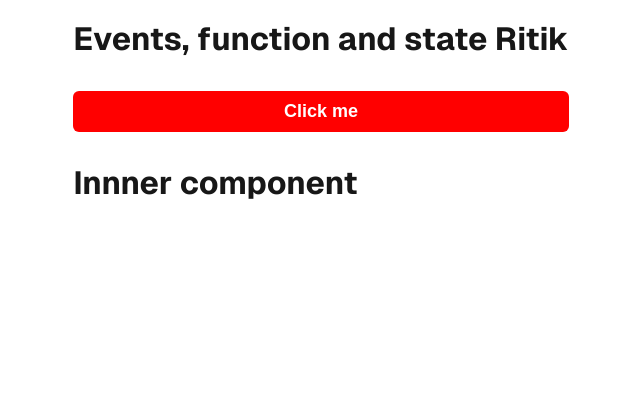
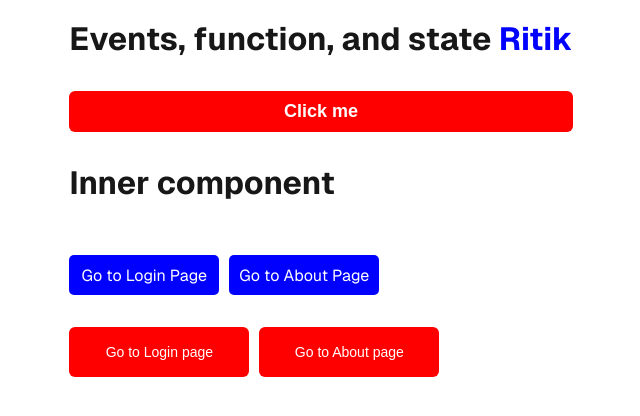
Before and after one commit to ritikmaurya4747/nextjs-blog, a Next.js app: page / in a window 1280 px wide. Shown: the top 416 px of the page, without its empty margins (319-959 px from the left). Built offline with nearby package versions, Linux system fonts and the light colour scheme.

Commit message:
Navigate or link to the specified page

```diff
--- a/package.json
+++ b/package.json
@@ -9,9 +9,9 @@
     "lint": "next lint"
   },
   "dependencies": {
-    "react": "19.0.0-rc-69d4b800-20241021",
-    "react-dom": "19.0.0-rc-69d4b800-20241021",
-    "next": "15.0.1"
+    "next": "^15.0.1",
+    "react": "^18.3.1",
+    "react-dom": "^18.3.1"
   },
   "devDependencies": {
     "eslint": "^8",
--- a/src/app/page.js
+++ b/src/app/page.js
@@ -1,23 +1,47 @@
-'use client'
+'use client';
 import { useState } from "react";
 import styles from "./page.module.css";
+import Link from "next/link";
+import { useRouter } from "next/navigation"; // Import from next/navigation
+
 export default function Home() {
-  const [name, setName] = useState("Ritik")
+  const router = useRouter(); // Correctly initialize useRouter
+  const [name, setName] = useState("Ritik");
+
   const apple = () => {
-    setName("Pradeep")
+    setName("Pradeep");
+  };
+
+  const InnerCompo = () => {
+    return <h1>Inner component</h1>;
+  };
+  const navigate = (name) => {
+    router.push(name)
   }
-  const InnerCompo= () => {
-    return (
-      <h1>Innner component</h1>
-    )
-  }
+
   return (
     <div className={styles.page}>
       <main className={styles.main}>
-        <h1>Events, function and state {name}</h1>
-        <button className={styles.btn} onClick={()=>apple("Fruit")}>Click me</button>
+        <h1>
+          Events, function, and state{" "}
+          <span className={styles.text}>{name}</span>
+        </h1>
+        <button className={styles.btn} onClick={apple}>
+          Click me
+        </button>
         <InnerCompo />
-        {/* {InnerCompo()} */}
+        <div className={styles.div_btn}>
+          <Link href="/login" className={styles.link}>
+            Go to Login Page
+          </Link>
+          <Link href="/about" className={styles.link}>
+            Go to About Page
+          </Link>
+        </div>
+        <div className={styles.div_btn}>
+        <button onClick={() => navigate("/login") } className={styles.btn2}>Go to Login page</button>
+        <button onClick={() => navigate("/about") } className={styles.btn2}>Go to About page</button>
+        </div>
       </main>
     </div>
   );
--- a/src/app/page.module.css
+++ b/src/app/page.module.css
@@ -3,7 +3,7 @@
   grid-template-rows: 20px 1fr 20px;
   /* align-items: center; */
   justify-items: center;
-  min-height: 100svh;
+  min-height:auto;
   /* padding: 80px; */
   /* gap: 64px; */
   font-family: var(--font-geist-sans);
@@ -23,3 +23,33 @@
   font-size: 18px;
   font-weight: 600;
 }
+.btn2{
+  background-color: red;
+  padding: 8px;
+  border: none;
+  border-radius: 6px;
+  color: white;
+  font-size: 14px;
+  font-weight: 500;
+  width: 180px;
+  height: 50px;
+}
+.link{
+  background-color: blue;
+  width: 150px;
+  padding: 2px;
+  display: flex;
+  justify-content: center;
+  align-items: center;
+  color: white;
+  border-radius: 5px;
+  height: 40px;
+  margin-top: 20px;
+}
+.div_btn{
+  display: flex;
+  gap: 10px;
+}
+.text{
+  color: blue;
+}
```
Also changed, not shown: src/app/about/page.js (+16 -6 lines), src/app/login/page.js (+9 -1 lines), 1 other file (tests, documents, lock files or other folders).
